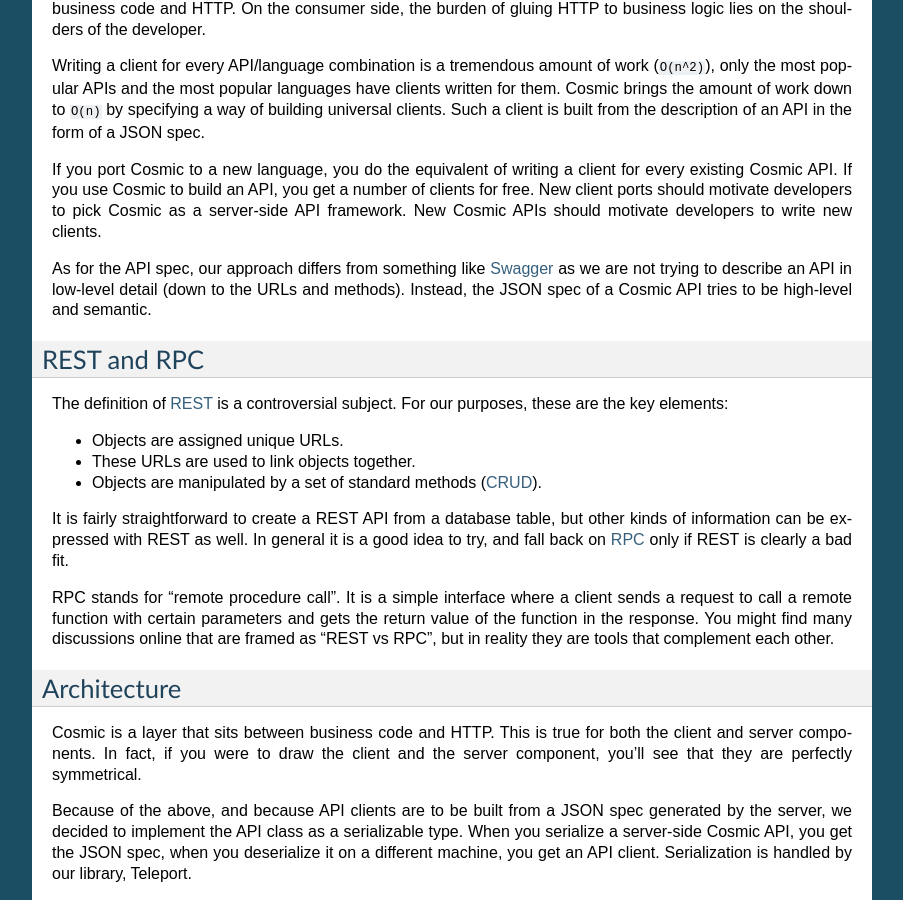
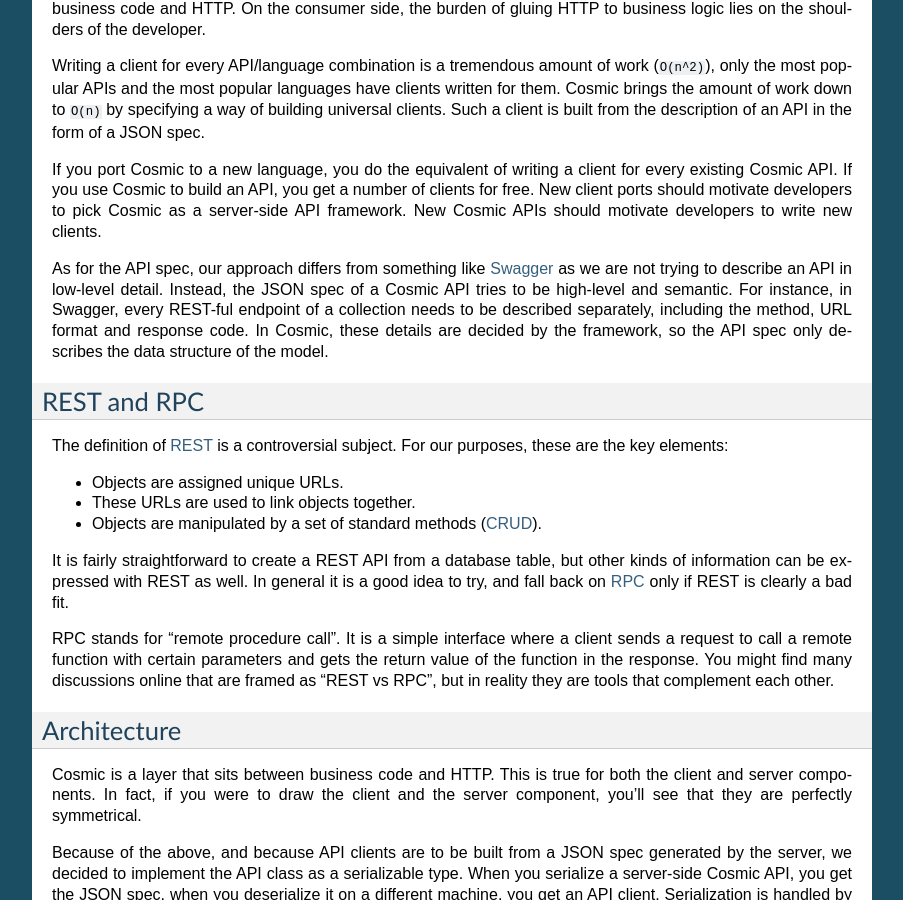
Before and after one commit to cosmic-api/cosmic.py, a Sphinx documentation site: the page built from docs/source/overview.rst, in a window 1280 px wide and 900 px high, scrolled down 500 px. Shown: the whole window, without its empty margins (198-1101 px from the left). Built offline with Sphinx 7.4.7, drawn with Linux system fonts in a browser that asks for light colours.

Commit message:
Expand swagger comparison a bit

```diff
--- a/docs/source/overview.rst
+++ b/docs/source/overview.rst
@@ -42,8 +42,11 @@ developers to write new clients.
 
 As for the API spec, our approach differs from something like `Swagger
 <https://developers.helloreverb.com/swagger/>`_ as we are not trying to
-describe an API in low-level detail (down to the URLs and methods). Instead,
-the JSON spec of a Cosmic API tries to be high-level and semantic.
+describe an API in low-level detail. Instead, the JSON spec of a Cosmic API
+tries to be high-level and semantic. For instance, in Swagger, every REST-ful
+endpoint of a collection needs to be described separately, including the
+method, URL format and response code. In Cosmic, these details are decided by
+the framework, so the API spec only describes the data structure of the model.
 
 REST and RPC
 ------------
```
